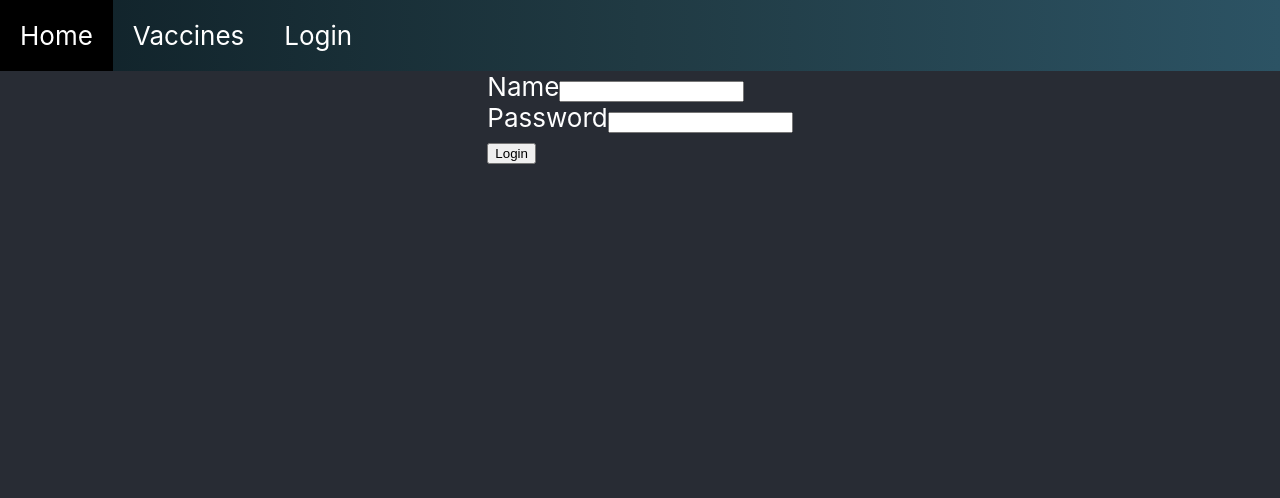
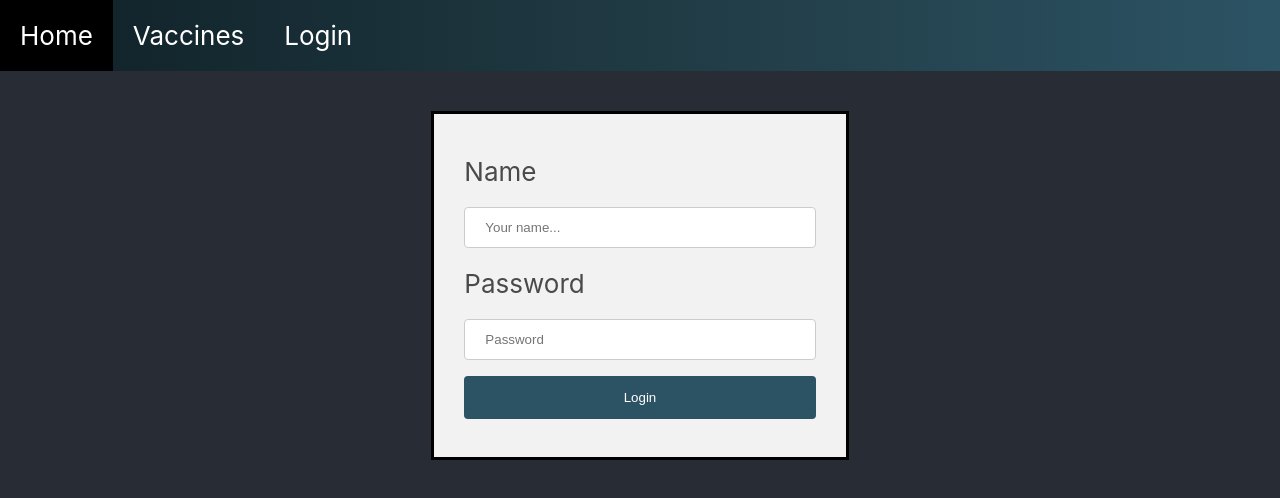
Before and after one commit to SandraTrinh/COMP3120_Group_Web_Project_AD, a React (Create React App) app: page /login in a window 1280 px wide. Shown: the top 498 px of the page. Built offline with nearby package versions, Linux system fonts and the light colour scheme; no server answers.

Commit message:
CSS: login and log out

```diff
--- a/src/App.css
+++ b/src/App.css
@@ -43,6 +43,8 @@ body {
   color: white;
 }
 
+/*Navigation bar */
+
 .Navbar {
   display: inline;
   background-image: linear-gradient(to right, #0F2027, #203A43, #2C5364);
@@ -64,6 +66,7 @@ a.App-link:active {
   background-color: rgb(75, 74, 74);
 }
 
+/* Homepage top 10 vaccination list*/
 .vaccination {
   background-color: white;
   color: #800000;
@@ -112,6 +115,51 @@ ul.vaccination-list {
   color: #0F2027;
 }
 
+/* Login page */
+
+.login-container {
+  background-color: #f2f2f2;
+  border: 3px solid black;
+  color:rgb(75, 74, 74);
+  padding: 30px;
+  margin: 40px 0px 40px 0px;
+}
+
+.login-container label {
+  padding: 12px 12px 12px 0;
+  display: inline-block;
+}
+
+.loginform-name input, .loginform-password input{
+  width: 100%;
+  padding: 12px 20px;
+  margin: 8px 0;
+  display: inline-block;
+  border: 1px solid #ccc;
+  border-radius: 4px;
+  box-sizing: border-box;
+}
+
+.loginform-name input:focus, .loginform-password input:focus {
+  border: 2px solid #0F2027;
+}
+
+.loginform-submit input, .logout-button input {
+  width: 100%;
+  background-color: #2C5364;
+  color: white;
+  padding: 14px 20px;
+  margin: 8px 0;
+  border: none;
+  border-radius: 4px;
+  cursor: pointer;
+}
+
+.loginform-submit input:hover, .logout-button input:hover {
+  background-color: #0F2027;
+}
+
+
 @keyframes App-logo-spin {
   from {
     transform: rotate(0deg);
--- a/src/LoginForm.js
+++ b/src/LoginForm.js
@@ -38,10 +38,10 @@ const LoginForm = ({user, setUser}) => {
 
     if (user) {
         return (
-            <div className="row">
+            <div className="login-container">
                 <p>Logged in {user.name}</p>
                 <form onSubmit = {logoutHandler}>
-                    <div>
+                    <div className="logout-button">
                         <input type="submit" value="Log Out"/>
                     </div>
                 </form>
@@ -49,21 +49,23 @@ const LoginForm = ({user, setUser}) => {
         )
     } else {
         return (
-            <form onSubmit={formHandler}>
-                    <div className="row">
-                        <div className="four columns">
-                            <label htmlFor="name">Name</label>
-                            <input id="name" type="text" name="name" onChange={e => setName(e.target.value)} />
+            <div className="login-container">
+                <form onSubmit={formHandler}>
+                    <div >
+                        <div className="loginform-name">
+                            <label htmlFor="name">Name </label>
+                            <input id="name" type="text" name="name" placeholder="Your name..." onChange={e => setName(e.target.value)} />
                         </div>
-                        <div className="four columns">
-                            <label htmlFor="password">Password</label>
-                            <input id="password" name="password" type="password" onChange={e => setPassword(e.target.value)} />
+                        <div className="loginform-password">
+                            <label htmlFor="password">Password </label>
+                            <input id="password" name="password" type="password" placeholder="Password" onChange={e => setPassword(e.target.value)} />
                         </div>
-                        <div className="three columns">
+                        <div className="loginform-submit">
                             <input type="submit" value="Login"/>
                         </div>
                     </div>
-            </form>
+                </form>
+            </div>
             )
     }
 }
```
